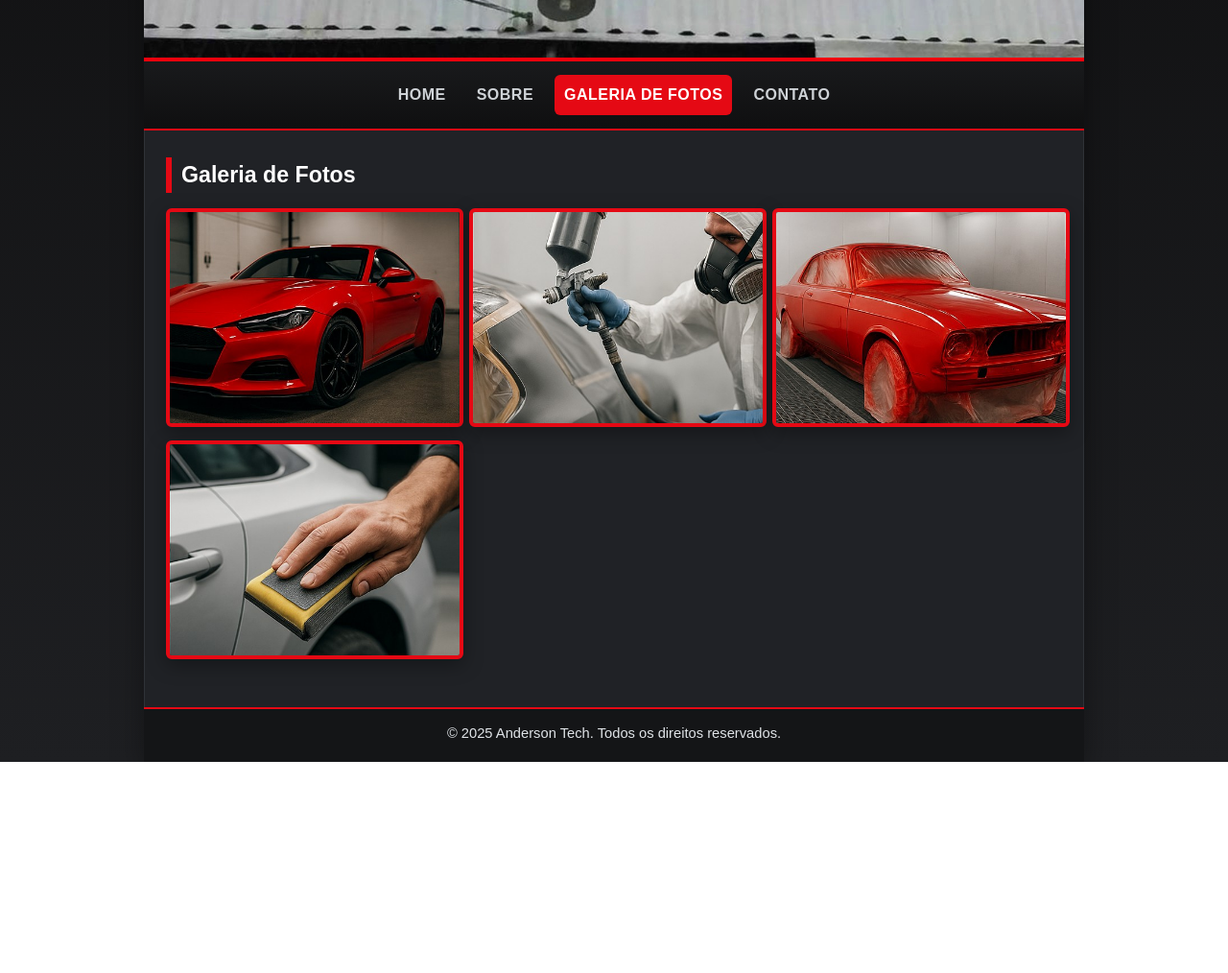
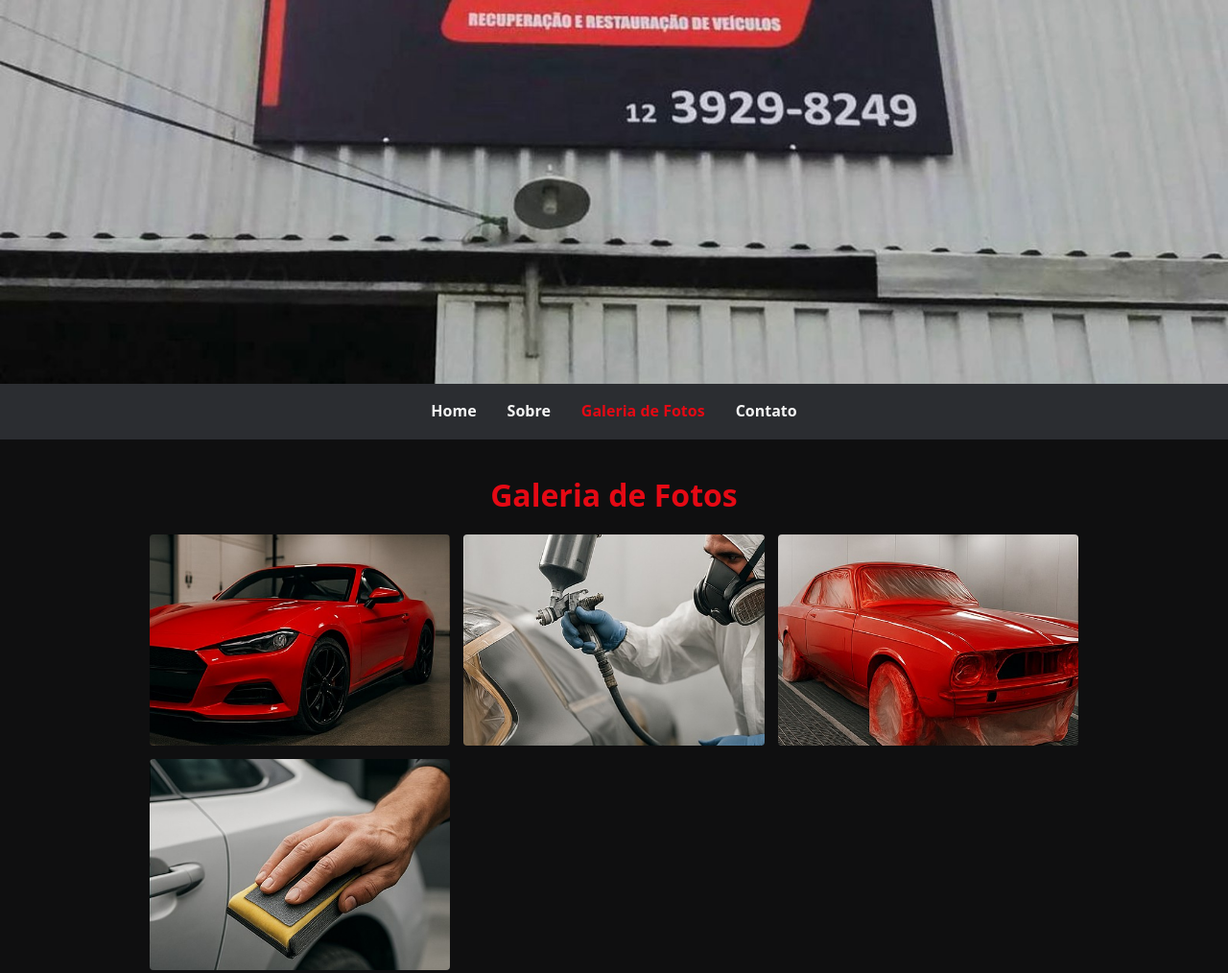
Before and after one commit to anderson-souza-tech/oficina-alexandre-ans, a plain HTML site: page galeria.html in a window 1280 px wide. Shown: the part 320-1334 px from the top of the page at 96% size. Before the commit the page ends 1114 px from the top, so only its background shows below. Drawn offline with Linux system fonts and the light colour scheme.

Commit message:
Site ANS 2.0: header/footer via partials, menu corrigido e feedback do formulário

```diff
--- a/css/style.css
+++ b/css/style.css
@@ -1,159 +1,36 @@
-/* ====< Paleta de cores (tema) ============================================= */
-:root{
-  --preto:        #0F0F10;  /* fundo mais escuro / gradiente inicial            */
-  --cinza-escuro: #1E1F22;  /* fundo secundário / gradiente final                */
-  --cinza:        #2B2D31;  /* áreas internas (ex.: container #principal)        */
-  --cinza-claro:  #ECECEC;  /* textos claros sobre fundo escuro                  */
-  --vermelho:     #E50914;  /* cor de destaque (bordas, links ativos, botões)    */
+:root {
+  --preto: #0F0F10;
+  --cinza: #2B2D31;
+  --branco: #F5F5F5;
+  --vermelho: #E50914;
 }
-
-/* ===== Base tipográfica e plano de fundo ================================== */
+*{margin:0;padding:0;box-sizing:border-box}
 body{
-  margin: 0;
-  font: 16px/1.6 Arial, Helvetica, sans-serif; /* tamanho e altura de linha padrão */
-  color: var(--cinza-claro);                    /* cor de texto padrão              */
-  background: linear-gradient(180deg, var(--preto), var(--cinza-escuro)); /* bg */
+  font-family:system-ui,-apple-system,'Segoe UI',Roboto,Arial,sans-serif;
+  background:var(--preto);color:var(--branco);line-height:1.6;
 }
-
-/* ===== Container principal (limite de largura e sombra) ==================== */
-#principal{
-  max-width: 980px;
-  margin: 0 auto;
-  background: var(--cinza);
-  box-shadow: 0 10px 30px rgba(0,0,0,.35);
+.hero{width:100%;height:auto;display:block}
+nav{
+  background:var(--cinza);display:flex;justify-content:center;flex-wrap:wrap;gap:2rem;padding:1rem;
 }
-
-/* ===== Faixa “hero” (imagem topo) ========================================= */
-.hero{
-  display: block;
-  width: 100%;
-  max-height: 380px;                 /* ajuste aqui se quiser hero mais alta/baixa */
-  object-fit: cover;
-  border-bottom: 4px solid var(--vermelho);
-  filter: saturate(1.05) contrast(1.05);
-}
-
-/* ===== Menu principal ====================================================== */
-#menu{
-  display: flex;
-  gap: .75rem;
-  flex-wrap: wrap;
-  align-items: center;
-  justify-content: center;
-  background: linear-gradient(0deg, var(--preto), #191a1c);
-  border-bottom: 2px solid var(--vermelho);
-  padding: 14px 18px;
-}
-#menu a{
-  color: #cfd3d7;
-  text-decoration: none;
-  text-transform: uppercase;
-  font-weight: 700;
-  letter-spacing: .5px;
-  padding: 8px 10px;
-  border-radius: 6px;
-  transition: transform .15s ease,
-              background-color .15s ease,
-              color .15s ease;
-}
-#menu a:hover{
-  color: #fff;
-  background: rgba(229,9,20,.12);
-  transform: translateY(-1px);
-}
-#menu a.ativo{
-  color: #fff;
-  background: var(--vermelho); /* link ativo do menu */
-}
-
-/* ===== Área de conteúdo ==================================================== */
-#conteudo{
-  background: #202226;
-  padding: 22px 22px 28px;
-  border-left: 1px solid #2f3237;
-  border-right: 1px solid #2f3237;
-}
-
-/* ===== Títulos e parágrafos =============================================== */
-h1{
-  margin: 6px 0 14px;
-  font-size: 1.45rem;
-  color: #fff;
-  border-left: 6px solid var(--vermelho);
-  padding-left: 10px;
-}
-p{
-  color: #dfe3e7;
-  margin: 0 0 14px;
-}
-
-/* ===== Rodapé ============================================================== */
-#rodape{
-  text-align: center;
-  background: #141517;
-  color: #b8bcc1;
-  padding: 14px 10px 18px;
-  border-top: 2px solid var(--vermelho);
-}
-#rodape p{
-  margin: 0;
-  font-size: .92rem;
-}
-
-/* ===== Imagens padrão da campanha/galeria ================================= */
-/* OBS: altura e disposição lado a lado são controladas pela .galeria (seção da galeria) */
-.img-campanha{
-  display: block;
-  width: 100%;
-  height: auto;                          /* altere aqui se quiser altura fixa */
-  border: 4px solid var(--vermelho);
-  box-shadow: 0 6px 20px rgba(0,0,0,.35);
-  border-radius: 6px;
-}
-
-/* ===== Links dentro do conteúdo =========================================== */
-#conteudo a{
-  color: var(--vermelho);
-  font-weight: 700;
-  text-decoration: none;
-  border-bottom: 1px solid transparent;  /* aparece no :hover */
-}
-#conteudo a:hover{
-  border-bottom: 1px solid var(--vermelho);
-}
-
-/* ===== Formulários e botões =============================================== */
-input, textarea, button{
-  width: 100%;
-  max-width: 450px;
-  padding: 10px;
-  margin: 5px 0;
-  border: none;
-  border-radius: 4px;
-}
-button{
-  background: var(--vermelho);           /* cor do botão */
-  color: #fff;
-  font-weight: bold;
-  cursor: pointer;
-  transition: background-color .2s;      /* animação suave ao passar o mouse */
-  display: flex;
-  flex-direction: column;
-  gap: 10px;
-}
-button:hover{
-  background: #ff3344;                   /* cor do botão no hover */
-}
-
-/* ===== [Somente Galeria] – layout lado a lado com quebra automática ======= */
-/* Coloque as imagens .img-campanha dentro de <div class="galeria"> */
-.galeria{
-  display: grid;
-  grid-template-columns: repeat(auto-fit, minmax(280px, 1fr)); /* nº de colunas automático */
-  gap: 14px;                                                   /* espaço entre as imagens   */
-  margin: 16px 0 22px;
-}
-.galeria .img-campanha{
-  height: 220px;     /* altura uniforme dos cards; remova se preferir altura livre */
-  object-fit: cover; /* preenche o card e recorta o excesso de forma elegante      */
-}
+nav a{color:var(--branco);text-decoration:none;font-weight:600;transition:color .3s}
+nav a:hover,nav a.ativo{color:var(--vermelho)}
+#conteudo{max-width:1000px;margin:auto;padding:2rem 1rem;text-align:center}
+h1{color:var(--vermelho);margin-bottom:1rem}
+p{max-width:70ch;margin:.5rem auto}
+/* Galeria */
+.galeria{display:grid;grid-template-columns:repeat(auto-fit,minmax(280px,1fr));gap:14px;margin-top:1rem}
+.galeria img{width:100%;height:220px;object-fit:cover;border-radius:4px}
+/* Formulário */
+#contatoForm{display:flex;flex-wrap:wrap;gap:10px;justify-content:center;margin:1rem auto;max-width:500px}
+#contatoForm input,#contatoForm textarea{background:var(--cinza);border:1px solid var(--vermelho);color:var(--branco);padding:10px;border-radius:4px}
+#contatoForm input[type='text'],#contatoForm input[type='tel']{flex:1 1 calc(50% - 5px)}
+#contatoForm textarea{flex:1 1 100%;min-height:100px}
+#contatoForm button{background:var(--vermelho);border:none;color:var(--branco);padding:10px;border-radius:4px;width:100%;cursor:pointer;transition:background .3s}
+#contatoForm button:hover{background:#b50810}
+.form-status{text-align:center;margin-top:10px;font-weight:500}
+.form-status.is-success{color:#4CAF50}
+.form-status.is-error{color:#E50914}
+.form-status.is-loading{color:#ffca28}
+#rodape{background:var(--cinza);text-align:center;padding:1rem;font-size:.9rem}
+@media (max-width:768px){h1{font-size:1.6rem}}
--- a/galeria.html
+++ b/galeria.html
@@ -3,47 +3,23 @@
 <head>
   <meta charset="utf-8">
   <meta name="viewport" content="width=device-width, initial-scale=1">
-  <link rel="stylesheet" href="css/style.css">
   <title>Galeria - ANS Restauração Automotiva</title>
   <meta name="description" content="Galeria de fotos da ANS Restauração Automotiva: restauração, pintura e detalhamento automotivo.">
+  <link rel="stylesheet" href="css/style.css">
 </head>
 <body>
-  <div id="principal">
-    <!-- Hero -->
-    <img class="hero" src="imagens/capa.jpeg" alt="Fachada da ANS Restauração Automotiva">
-
-    <!-- Menu -->
-    <nav id="menu" aria-label="Principal">
-      <a href="index.html">Home</a>
-      <a href="sobre.html">Sobre</a>
-      <a href="galeria.html" class="ativo" aria-current="page">Galeria de Fotos</a>
-      <a href="contato.html">Contato</a>
-    </nav>
-
-
-      <!-- Galeria responsiva -->
-<main id="conteudo">
-  <h1>Galeria de Fotos</h1>
-
-  <div class="galeria" aria-label="Galeria de imagens">
-    <img class="img-campanha" src="imagens/imagem1.jpeg" alt="Carro restaurado em vermelho, vista frontal" loading="lazy">
-    <img class="img-campanha" src="imagens/imagem2.jpeg" alt="Detalhe de pintura automotiva após polimento" loading="lazy">
-    <img class="img-campanha" src="imagens/imagem3.jpeg" alt="Carro restaurado em ambiente interno" loading="lazy">
-    <img class="img-campanha" src="imagens/imagem4.jpeg" alt="Close no acabamento da lataria" loading="lazy">
-  </div>
-</main>
-
-
-        <!-- Para futuras imagens, basta repetir o <figure> acima -->
-      </section>
-    </main>
-
-    <!-- Rodapé -->
-    <footer id="rodape">
-      <p>© 2025 Anderson Tech. Todos os direitos reservados.</p>
-    </footer>
-  </div>
-
-  <script src="script.js"></script>
+  <div data-include="partials/header.html"></div>
+  <main id="conteudo">
+    <h1>Galeria de Fotos</h1>
+    <div class="galeria" aria-label="Galeria de imagens">
+      <img src="imagens/imagem1.jpeg" alt="Carro restaurado em vermelho, vista frontal" loading="lazy">
+      <img src="imagens/imagem2.jpeg" alt="Detalhe de pintura automotiva após polimento" loading="lazy">
+      <img src="imagens/imagem3.jpeg" alt="Carro restaurado em ambiente interno" loading="lazy">
+      <img src="imagens/imagem4.jpeg" alt="Close no acabamento da lataria" loading="lazy">
+    </div>
+  </main>
+  <div data-include="partials/footer.html"></div>
+  <script src="js/includes.js"></script>
+  <script src="js/script.js"></script>
 </body>
 </html>
--- /dev/null
+++ b/js/includes.js
@@ -0,0 +1,52 @@
+(async function includePartials() {
+  const inject = (el, html) => { el.outerHTML = html; };
+  const parts = document.querySelectorAll("[data-include]");
+
+  async function load(el){
+    const path = el.getAttribute("data-include");
+    try{
+      const res = await fetch(new URL(path, document.baseURI), {cache:"no-store"});
+      if(!res.ok) throw new Error("HTTP " + res.status);
+      inject(el, await res.text());
+    }catch(err){
+      console.warn("Falha ao carregar parcial:", path, err.message);
+      // Fallback inline para ambiente file:// (exibição do menu/rodapé)
+      if(path.includes("header.html")){
+        inject(el, `<header class="site-header">
+  <img class="hero" src="imagens/capa.jpeg" alt="Fachada da ANS Restauração Automotiva">
+  <nav id="menu" aria-label="Menu principal">
+    <a href="index.html">Home</a>
+    <a href="sobre.html">Sobre</a>
+    <a href="galeria.html">Galeria de Fotos</a>
+    <a href="contato.html">Contato</a>
+  </nav>
+</header>`);
+      } else if(path.includes("footer.html")){
+        inject(el, `<footer id="rodape" class="site-footer">
+  <p>© 2025 Anderson Tech. Todos os direitos reservados.</p>
+</footer>`);
+      } else {
+        inject(el, `<!-- erro ao incluir ${path} -->`);
+      }
+    }
+  }
+
+  await Promise.all([...parts].map(load));
+  highlightActive();
+})();
+
+function highlightActive(){
+  const current = (location.pathname.split("/").pop() || "index.html").toLowerCase();
+  const nav = document.getElementById("menu");
+  if(!nav) return;
+  nav.querySelectorAll("a[href]").forEach(a=>{
+    const href = (a.getAttribute("href")||"").replace("./","").toLowerCase() || "index.html";
+    if(href === current){
+      a.classList.add("ativo");
+      a.setAttribute("aria-current","page");
+    } else {
+      a.classList.remove("ativo");
+      a.removeAttribute("aria-current");
+    }
+  });
+}
--- /dev/null
+++ b/partials/footer.html
@@ -0,0 +1,3 @@
+<footer id="rodape" class="site-footer">
+  <p>© 2025 Anderson Tech. Todos os direitos reservados.</p>
+</footer>
--- /dev/null
+++ b/partials/header.html
@@ -0,0 +1,9 @@
+<header class="site-header">
+  <img class="hero" src="imagens/capa.jpeg" alt="Fachada da ANS Restauração Automotiva">
+  <nav id="menu" aria-label="Menu principal">
+    <a href="index.html">Home</a>
+    <a href="sobre.html">Sobre</a>
+    <a href="galeria.html">Galeria de Fotos</a>
+    <a href="contato.html">Contato</a>
+  </nav>
+</header>
```
Also changed, not shown: contato.html (+11 -41 lines), index.html (+10 -19 lines), js/script.js (renamed from script.js, +7 -7 lines), sobre.html (+11 -20 lines).
